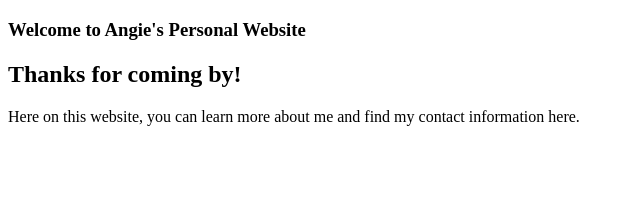
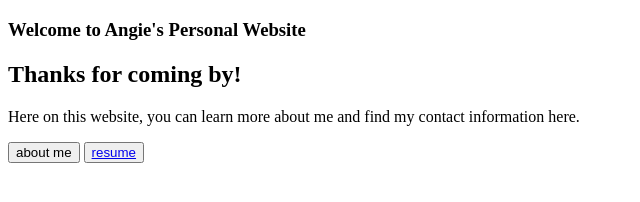
Before and after one commit to angiefn/each1teach1, a plain HTML site: page index.html in a window 1280 px wide. Shown: the whole page, without its empty margins (0-640 px from the left). Drawn offline with Linux system fonts and the light colour scheme.

Commit message:
added new page

```diff
--- a/index.html
+++ b/index.html
@@ -19,6 +19,10 @@
             Here on this website, you can learn more about me and find my contact information here.
         </p>
 
+        <div>
+            <button onclick="about-me.html"> about me </button>
+            <button><a href="https://docs.google.com/document/d/1TZ4s1-2heDj7zK6oDVN8Xjy_SvDHt68v7hU-udUS8Gs/edit?usp=sharing">resume</a></button>
+        </div>
     </body>
 
 </html>
```
